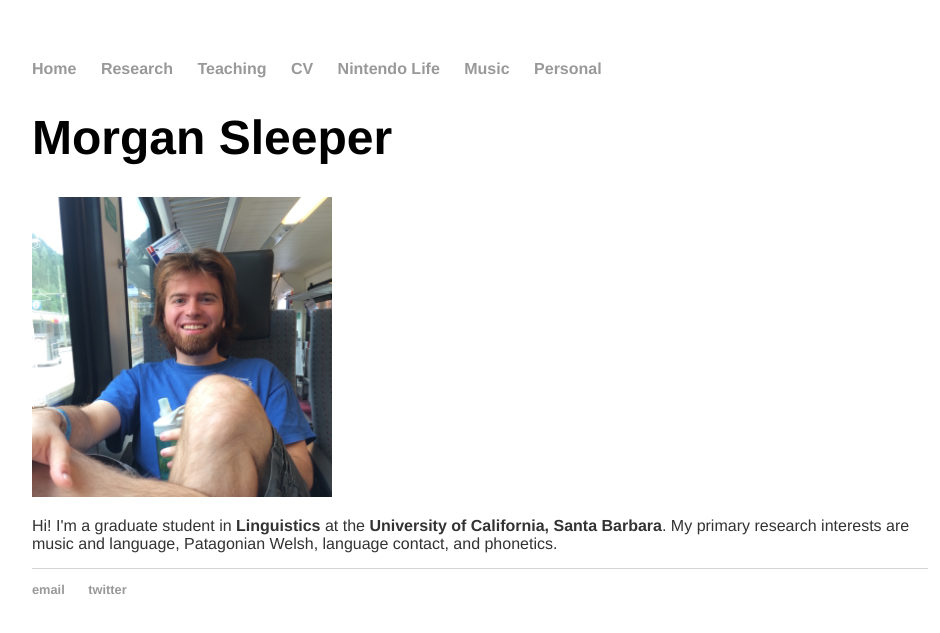
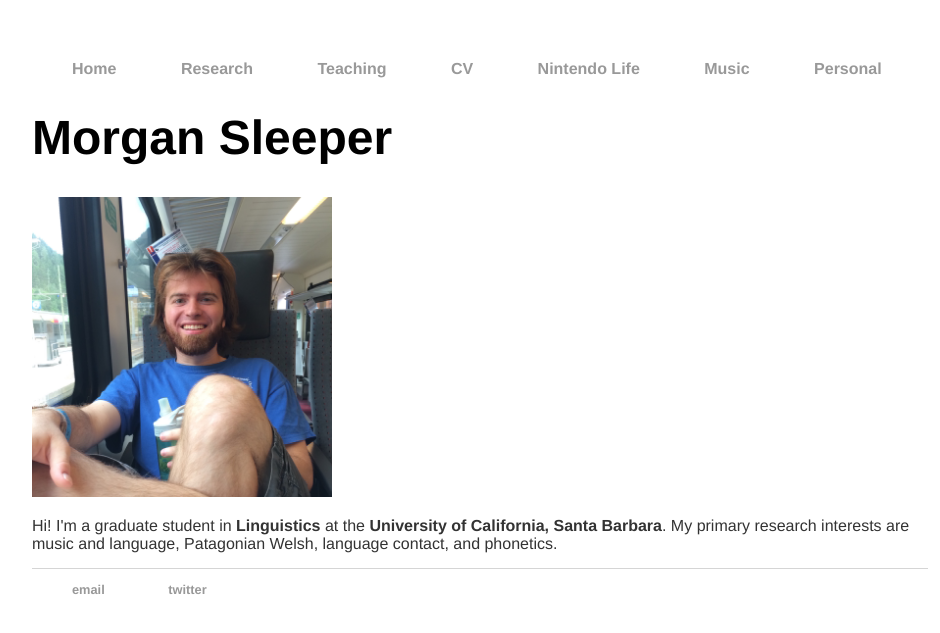
Before and after one commit to morgansleeper/morgansleeper.github.io, a Jekyll site: the page built from index.html, in a window 1280 px wide. Shown: the top 633 px of the page, without its empty margins (160-1100 px from the left). Built offline with Jekyll 4.4.1, drawn with Linux system fonts in a browser that asks for light colours.

Commit message:
Update main.css

```diff
--- a/css/main.css
+++ b/css/main.css
@@ -39,6 +39,7 @@ p {
 }
 li {
     font-family:'Helvetica', 'Arial', 'Sans-Serif';
+    margin-left: 40px
 }
 footer {
     border-top: 1px solid #d5d5d5;
```
